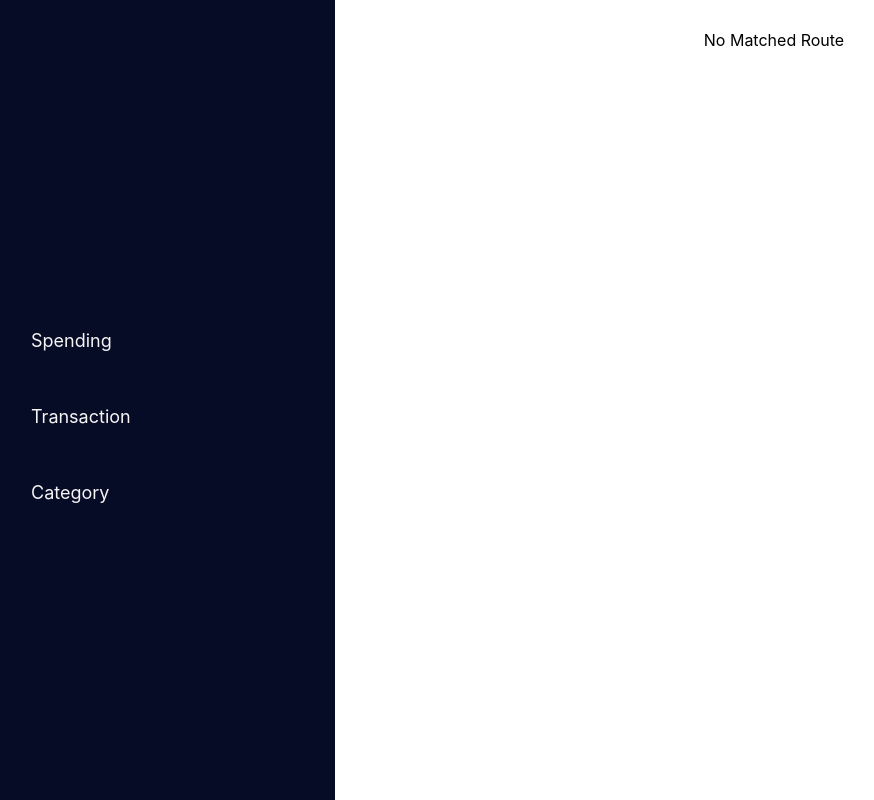
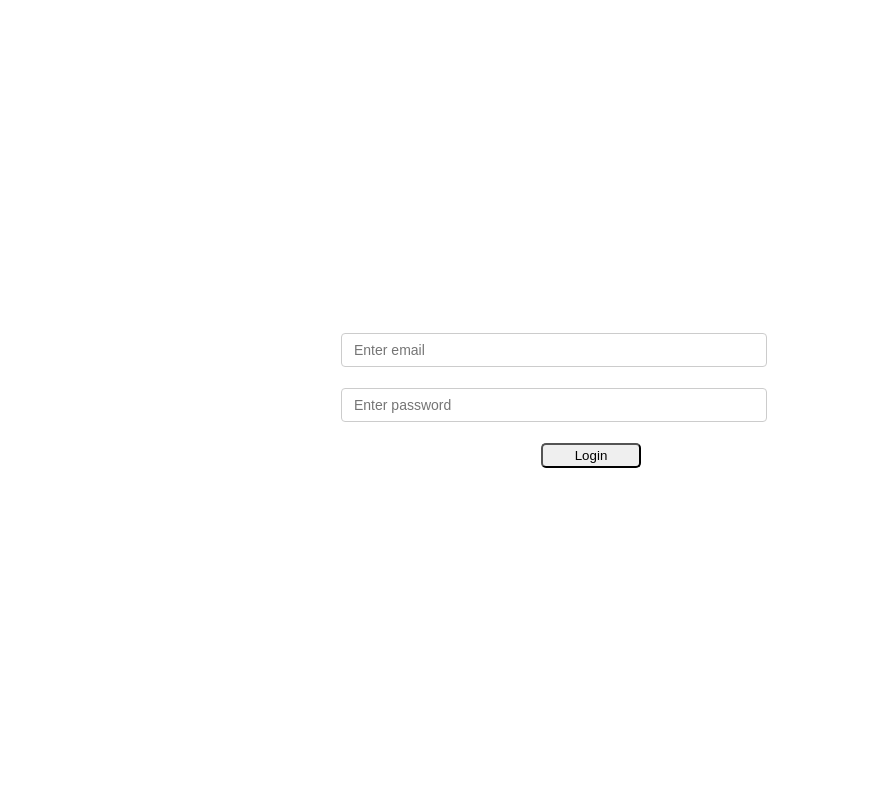
Before and after one commit to sivams20/expense-tracker, a React (Create React App) app: page / in a window 1280 px wide. Shown: the whole page, without its empty margins (49-923 px from the left). Built offline with nearby package versions, Linux system fonts and the light colour scheme.

Commit message:
routing corrected

```diff
--- a/src/App.js
+++ b/src/App.js
@@ -15,10 +15,10 @@ function App() {
   return (
     <Provider store={store}>
       <div className="App">
-        {pathname === "/login" ? null : <Navbar />}
+        {pathname === "/" ? null : <Navbar />}
         <div className="container">
           <Routes>
-            <Route path="login" element={<Login />} />
+            <Route path="/" element={<Login />} />
             <Route path="spending" element={<Spending />} />
             <Route path="transaction" element={<Transaction />} />
             <Route path="category" element={<Category />} />
```
